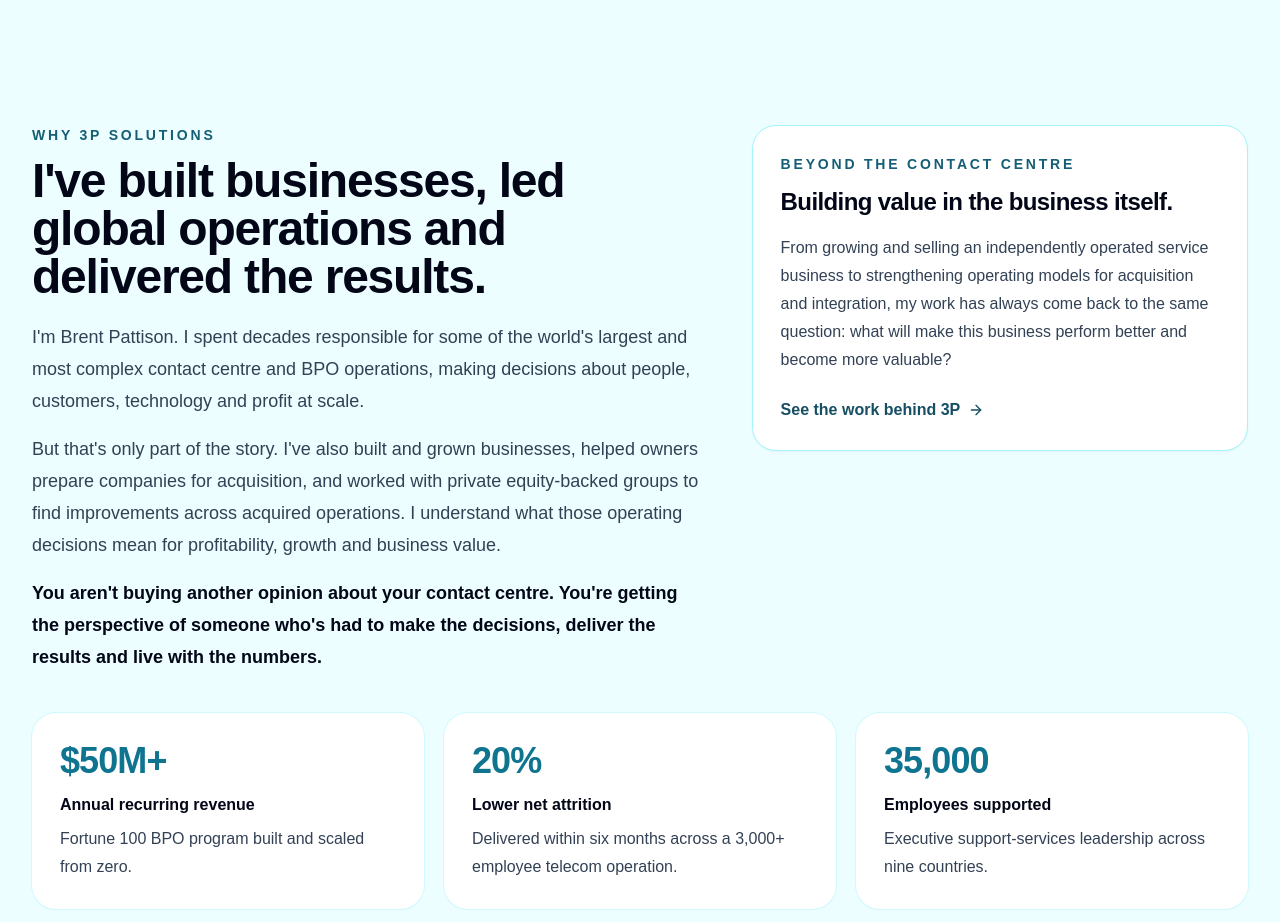
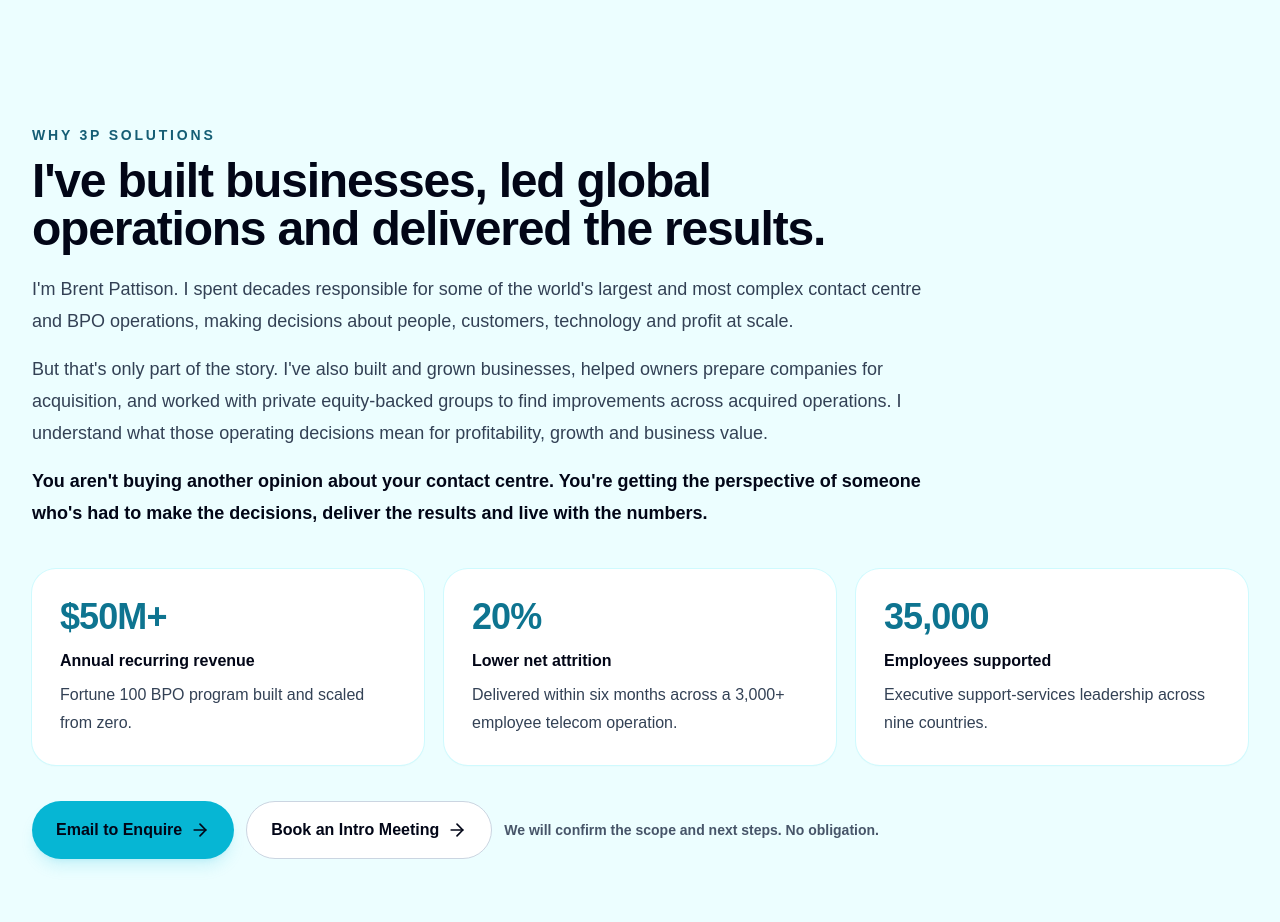
Before and after one commit to brent-prog/3pwebsite, a Next.js app: page /rapid-cx-one-day-assessment in a window 1280 px wide. Shown: the part 1360-2282 px from the top of the page. Built offline with nearby package versions, Linux system fonts and the light colour scheme.

Commit message:
Remove distracting Beyond contact centre box from Why 3P section

```diff
--- a/app/rapid-cx-one-day-assessment/page.tsx
+++ b/app/rapid-cx-one-day-assessment/page.tsx
@@ -116,20 +116,12 @@ export default function ContactCentrePerformanceAssessment() {
 
       <section className="bg-cyan-50 py-16 lg:py-20">
         <div className="mx-auto max-w-7xl px-5 lg:px-8">
-          <div className="grid items-start gap-8 lg:grid-cols-[1.15fr_0.85fr] lg:gap-12">
-            <div>
+          <div className="max-w-4xl">
               <p className="text-sm font-black uppercase tracking-[0.2em] text-cyan-800">Why 3P Solutions</p>
               <h2 className="mt-3 text-3xl font-black tracking-tight md:text-5xl">I've built businesses, led global operations and delivered the results.</h2>
               <p className="mt-5 text-lg leading-8 text-slate-700">I'm Brent Pattison. I spent decades responsible for some of the world's largest and most complex contact centre and BPO operations, making decisions about people, customers, technology and profit at scale.</p>
               <p className="mt-4 text-lg leading-8 text-slate-700">But that's only part of the story. I've also built and grown businesses, helped owners prepare companies for acquisition, and worked with private equity-backed groups to find improvements across acquired operations. I understand what those operating decisions mean for profitability, growth and business value.</p>
               <p className="mt-4 text-lg font-bold leading-8 text-slate-950">You aren't buying another opinion about your contact centre. You're getting the perspective of someone who's had to make the decisions, deliver the results and live with the numbers.</p>
-            </div>
-            <div className="rounded-3xl border border-cyan-200 bg-white p-7 shadow-sm">
-              <p className="text-sm font-black uppercase tracking-[0.2em] text-cyan-800">Beyond the contact centre</p>
-              <h3 className="mt-3 text-2xl font-black tracking-tight">Building value in the business itself.</h3>
-              <p className="mt-4 leading-7 text-slate-700">From growing and selling an independently operated service business to strengthening operating models for acquisition and integration, my work has always come back to the same question: what will make this business perform better and become more valuable?</p>
-              <a href="/case-studies" className="mt-6 inline-flex items-center gap-2 font-black text-cyan-900 hover:text-cyan-700">See the work behind 3P <ArrowRight className="h-4 w-4" /></a>
-            </div>
           </div>
           <div className="mt-10 grid gap-5 md:grid-cols-3">
             {proof.map(({ number, label, detail }) => (
```
